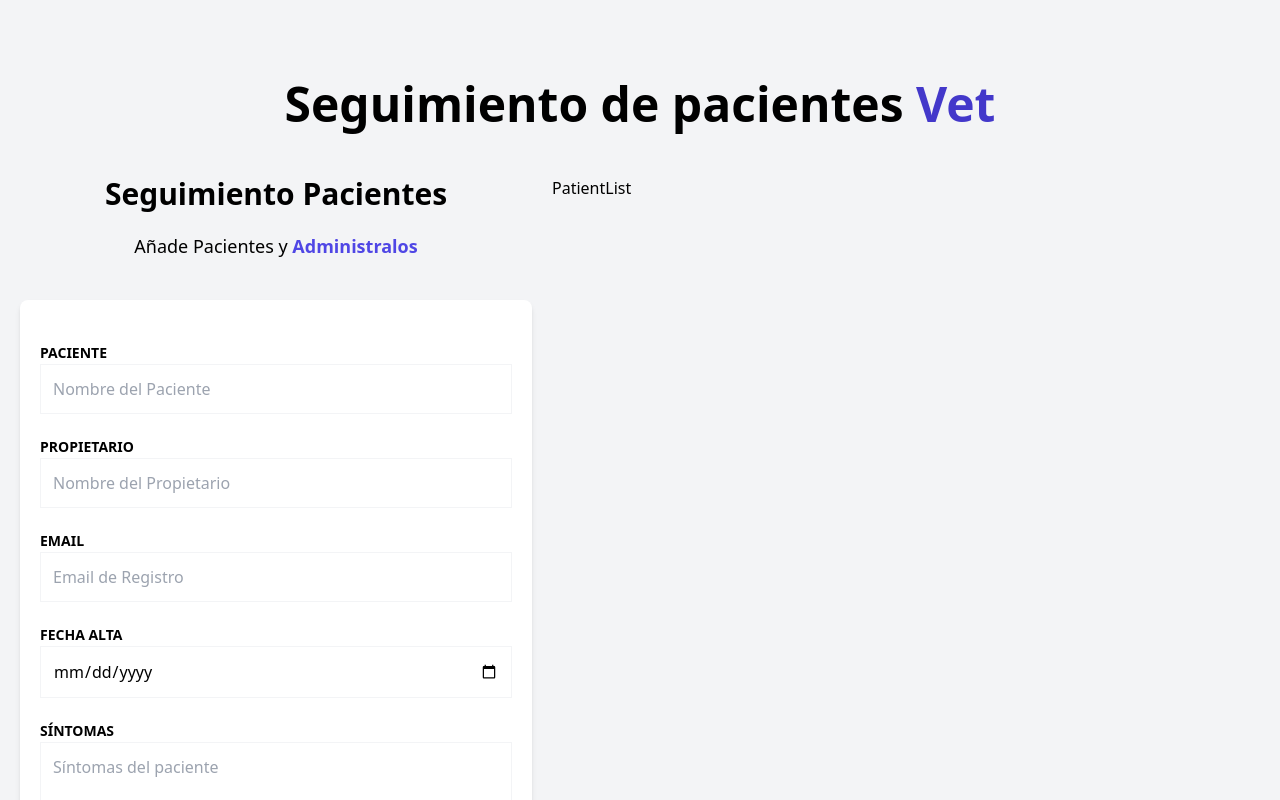
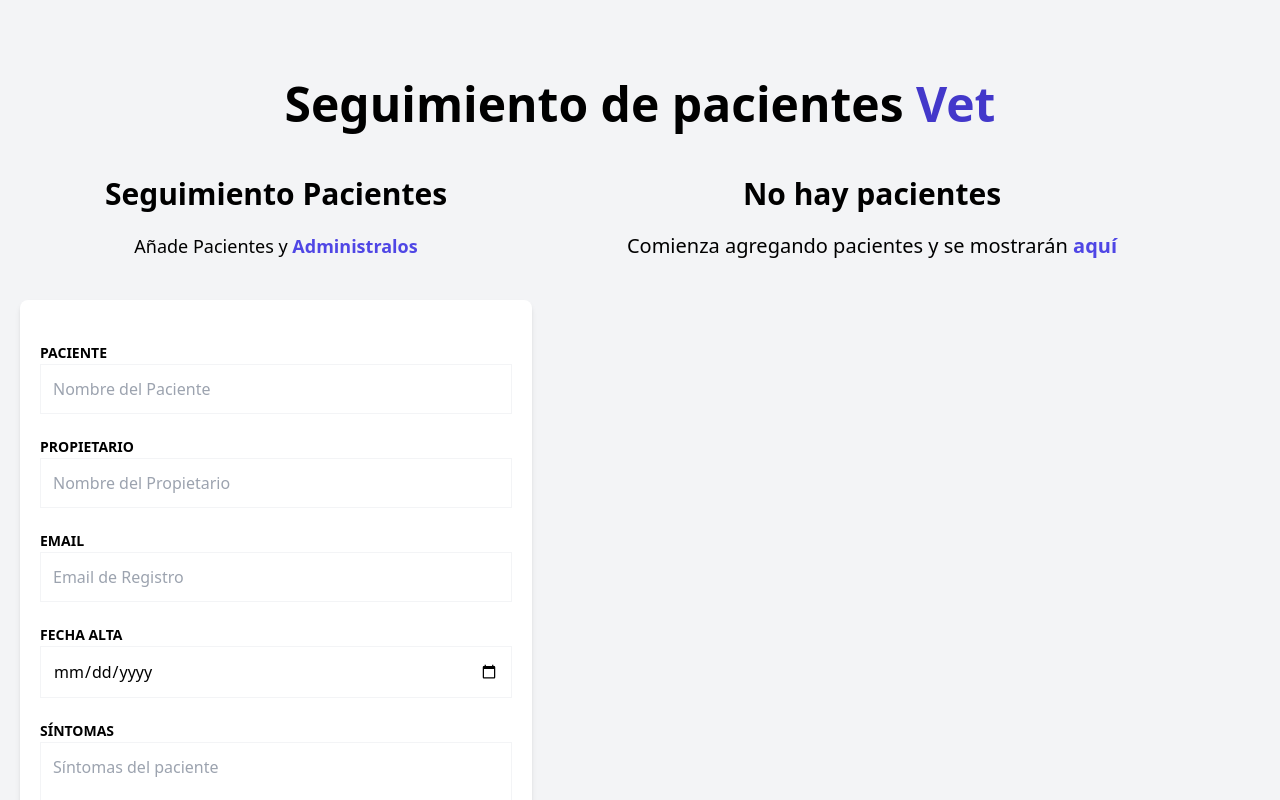
Before and after one commit to IsaacQH/VetApp, a React (Vite) app: page / in a window 1280 px wide. Shown: the top 800 px of the page. Built offline with nearby package versions, Linux system fonts and the light colour scheme.

Commit message:
Creando store con Zustand. Añadiendo pacientes al estado de patients. Estructura básica de HTML en PatientList

```diff
--- a/package.json
+++ b/package.json
@@ -12,11 +12,14 @@
   "dependencies": {
     "react": "^18.2.0",
     "react-dom": "^18.2.0",
-    "react-hook-form": "^7.51.2"
+    "react-hook-form": "^7.51.2",
+    "uuid": "^9.0.1",
+    "zustand": "^4.5.2"
   },
   "devDependencies": {
     "@types/react": "^18.2.66",
     "@types/react-dom": "^18.2.22",
+    "@types/uuid": "^9.0.8",
     "@typescript-eslint/eslint-plugin": "^7.2.0",
     "@typescript-eslint/parser": "^7.2.0",
     "@vitejs/plugin-react-swc": "^3.5.0",
--- a/src/components/PatientForm.tsx
+++ b/src/components/PatientForm.tsx
@@ -1,15 +1,18 @@
 
 import {useForm} from 'react-hook-form'
 import Error from './Error'
+import { usePatientStorage } from '../store/store'
 import type { DraftPatient } from '../types'
 
 export default function PatientForm() {
 
     const {register, handleSubmit, formState:{errors}} = useForm<DraftPatient>()
 
+    const addPatient = usePatientStorage((state) => state.addPatient)
+
     const registerPatient = (data:DraftPatient) => {  //Función que procesa handleSubmit
         console.log('ADDING PATIENT')
-        console.log(data)  //imprime los datos
+        addPatient(data)   //Llama a la función y añade un paciente
     }
 
     return (
--- a/src/components/PatientList.tsx
+++ b/src/components/PatientList.tsx
@@ -1,7 +1,31 @@
+import { usePatientStorage } from "../store/store"
 
 
 export const PatientList = () => {
+
+  const patients = usePatientStorage((state) => state.patients)  //Trae el state pacientes[] del storage
+  console.log(patients)
+
   return (
-    <div>PatientList</div>
+    <div className="md:w-1/2 lg:3/5 md:h-screen overflow-y-scroll">
+      {patients.length ? (
+        <>
+          <h2 className="font-black text-3xl text-center">Listado de pacientes</h2>
+          <p className="text-xl mt-5 mb-10 text-center">
+            Administra tus
+            <span className="text-indigo-600 font-bold"> pacientes</span>
+          </p>
+        </>
+      ) : (
+        <>
+          <h2 className="font-black text-3xl text-center">No hay pacientes</h2>
+          <p className="text-xl mt-5 mb-10 text-center">
+            Comienza agregando pacientes y se mostrarán
+            <span className="text-indigo-600 font-bold"> aquí</span>
+          </p>
+        </>
+      )}
+
+    </div>
   )
 }
--- /dev/null
+++ b/src/store/store.ts
@@ -0,0 +1,29 @@
+
+//ARCHIVO STORE QUE ALBERGA LOS STATES Y LAS FUCNIONES QUE MODIFICAN EL STATE. REMPLAZO DEL REDUCER
+
+import {v4 as uuidv4} from 'uuid'
+import { create } from "zustand"
+import { DraftPatient, Patient } from "../types"
+
+//Tipo de dato delos states que tendrá
+type PatientState = {
+    patients: Patient[]
+    addPatient: (data: DraftPatient) => void  //Fcunción que recibe un dato con DraftPatient y regresa un void
+}
+
+//Función para crear objeto Patient con id
+const createPatient = (patient:DraftPatient):Patient => {
+    return{...patient, id:uuidv4()}        //Toma la copia del objeto y añade el id con la libreia uuid
+}
+
+
+//Definiendo Store                           REVISAR DOBLE () *******
+export const usePatientStorage = create<PatientState>((set) => ({   //Set y get para accionar en los states
+    patients:[],                //State para arreglo de pacientes
+    addPatient: (data) => {     //Función para añadir un paciente
+        const newPatient = createPatient(data)
+        set((state) => ({
+            patients: [...state.patients, newPatient]  //Registra el estado pasado como copia y añade un nuevo paciente
+        }))
+    }
+}))
```
Also changed, not shown: 1 other file (tests, documents, lock files or other folders).
